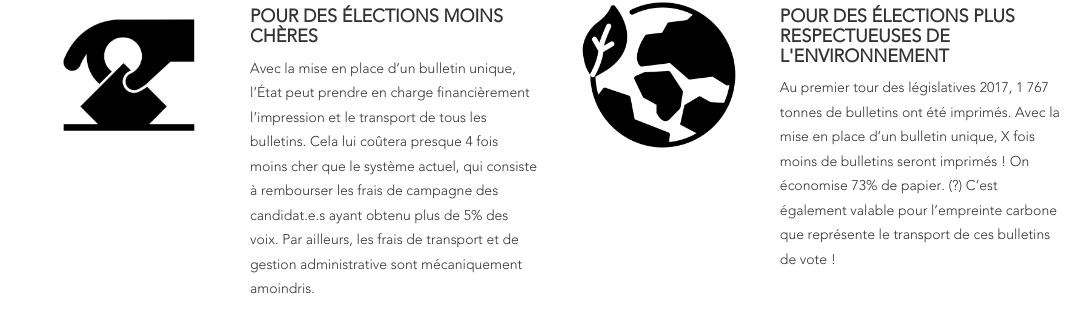
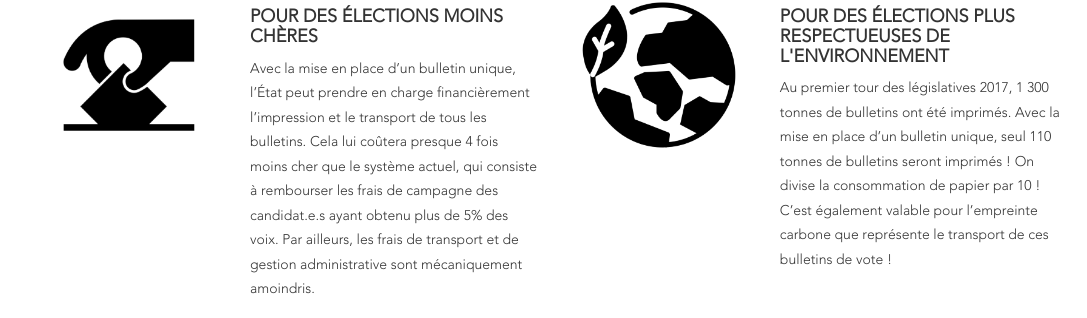
Before and after one commit to PartiPirate/bulletinunique.org, a website: page index.html in a window 1280 px wide. Shown: the part 2792-3110 px from the top of the page, without its empty margins (193-1280 px from the left). Drawn offline with Linux system fonts and the light colour scheme; files whose address does not match are found by name.

Commit message:
Correction d'une ligne sur le poid des bulletins

```diff
--- a/index.html
+++ b/index.html
@@ -191,7 +191,7 @@
 				</div>
 				<div class="col-md-3 col-sm-2 portfolio-caption">
 					<h4>Pour des élections plus respectueuses de l'environnement</h4>
-					<p>Au premier tour des législatives 2017, 1 767 tonnes de bulletins ont été imprimés. Avec la mise en place d’un bulletin unique, X fois moins de bulletins seront imprimés ! On économise 73% de papier. (?) C’est également valable pour l’empreinte carbone que représente le transport de ces bulletins de vote !
+					<p>Au premier tour des législatives 2017, 1 300 tonnes de bulletins ont été imprimés. Avec la mise en place d’un bulletin unique, seul 110 tonnes de bulletins seront imprimés ! On divise la consommation de papier par 10 ! C’est également valable pour l’empreinte carbone que représente le transport de ces bulletins de vote !
 
 				</div>
 			</div>
@@ -644,7 +644,7 @@
 							<!-- Project Details Go Here -->
                             <h2>Pour des élections plus respectueuses de l’environnement</h2>
                             <img class="img-responsive img-centered" src="img/portfolio/Planete.png" alt="Pour des élections plus respectueuses de l’environnement">
-                            <p>Au premier tour des législatives 2017, 1 300 tonnes de bulletins ont été imprimés. Avec la mise en place d’un bulletin unique, seul 110 tonnes de bulletins seront imprimés ! On divise la consommation de papier par 10! C’est également valable pour l’empreinte carbone que représente le transport de ces bulletins de vote !
+                            <p>Au premier tour des législatives 2017, 1 300 tonnes de bulletins ont été imprimés. Avec la mise en place d’un bulletin unique, seul 110 tonnes de bulletins seront imprimés ! On divise la consommation de papier par 10!<br />C’est également valable pour l’empreinte carbone que représente le transport de ces bulletins de vote !
 							<br />Source diverses : <a href="http://www.ecoresponsabilite.ademe.fr/n/les-enjeux-du-papier/n:290">http://www.ecoresponsabilite.ademe.fr/n/les-enjeux-du-papier/n:290</a></p>
                             <button type="button" class="btn btn-primary" data-dismiss="modal"><i class="fa fa-times"></i> Fermer</button>
                         </div>
```
